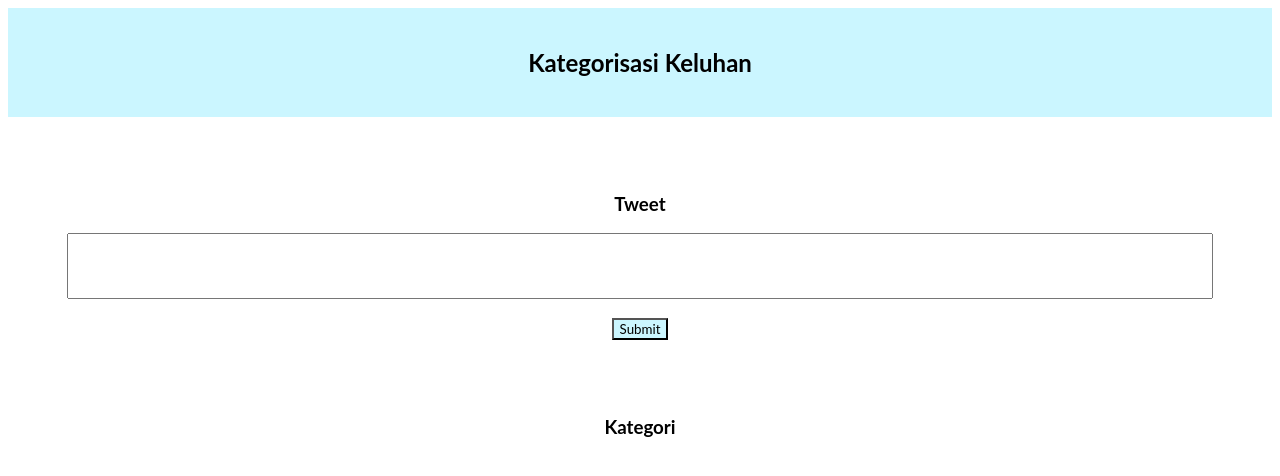
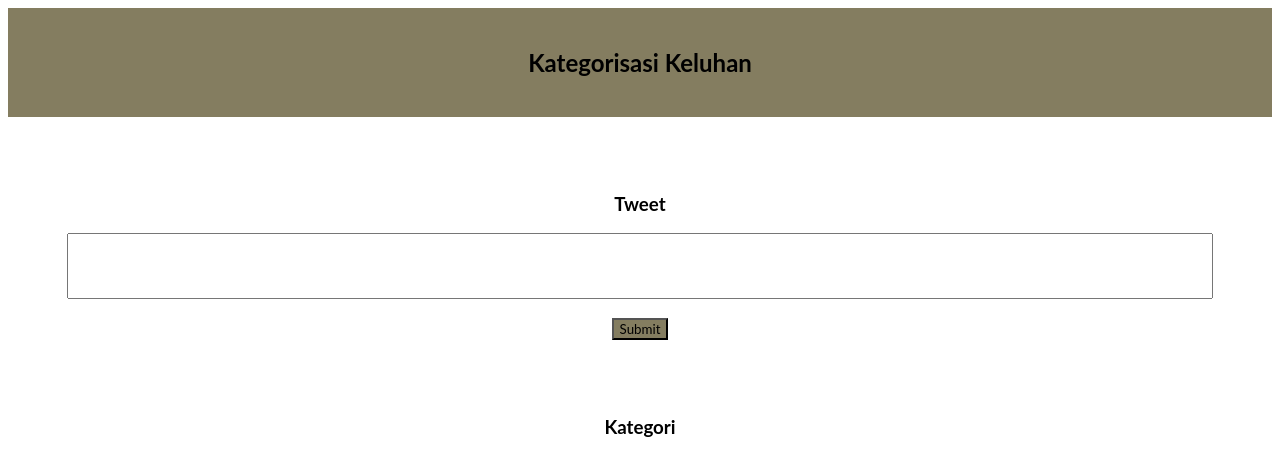
Before and after one commit to IftitakhulZakiah/TextClassification, a Flask app: page /index in a window 1280 px wide. Shown: the top 476 px of the page. Run offline with Flask 2, Linux system fonts and the light colour scheme.

Commit message:
edit template

```diff
--- a/app/app.py
+++ b/app/app.py
@@ -61,9 +61,9 @@ def index():
     if request.method == 'POST':
     	tweet = form.tweet.data
     	# tfidf_matrix = classification_tweet(tweet)
-        word_tokens, sent_tokens = tokenize_input(tweet)
-        sentence_imp = importance_sent(word_tokens, sent_tokens)
-        summary = summarize(sentence_imp, sent_tokens, 4)
+    	word_tokens, sent_tokens = tokenize_input(tweet)
+    	sentence_imp = importance_sent(word_tokens, sent_tokens)
+    	summary = summarize(sentence_imp, sent_tokens, 4)
         # with open(app.root_path + '/static/finalized_model.pickle','rb') as handle:
         # 	model = pickle.load(handle)
         # classification = model.predict([[tfidf_matrix]])
--- a/app/static/style.css
+++ b/app/static/style.css
@@ -9,9 +9,9 @@ input#tweet {
 
 input#submit {
 	font-family: Lato, Sans-Serif;
-	background-color: #CBF6FF;
+	background-color: #847d60;
 }
 
 .header {
-	background-color: #CBF6FF;
+	background-color: #847d60;
 }
--- a/app/templates/index.html
+++ b/app/templates/index.html
@@ -8,7 +8,7 @@
 </head>
 <body style="font-family: Lato, Sans-Serif;">
 <div class="container" style="text-align:center;">
-    <h2 style="text-align:center; background-color: #CBF6FF; margin: 0; padding: 40px 0;">Kategorisasi Keluhan</h2>
+    <h2 style="text-align:center; background-color: #847d60; margin: 0; padding: 40px 0;">Kategorisasi Keluhan</h2>
     <form action="{{url_for('index')}}" method='POST' style="width: 100%">
       <br><br><br>
       <h3 style="text-align:center;">{{ form.tweet.label }}</h3>
```
Also changed, not shown: 1 other file.
